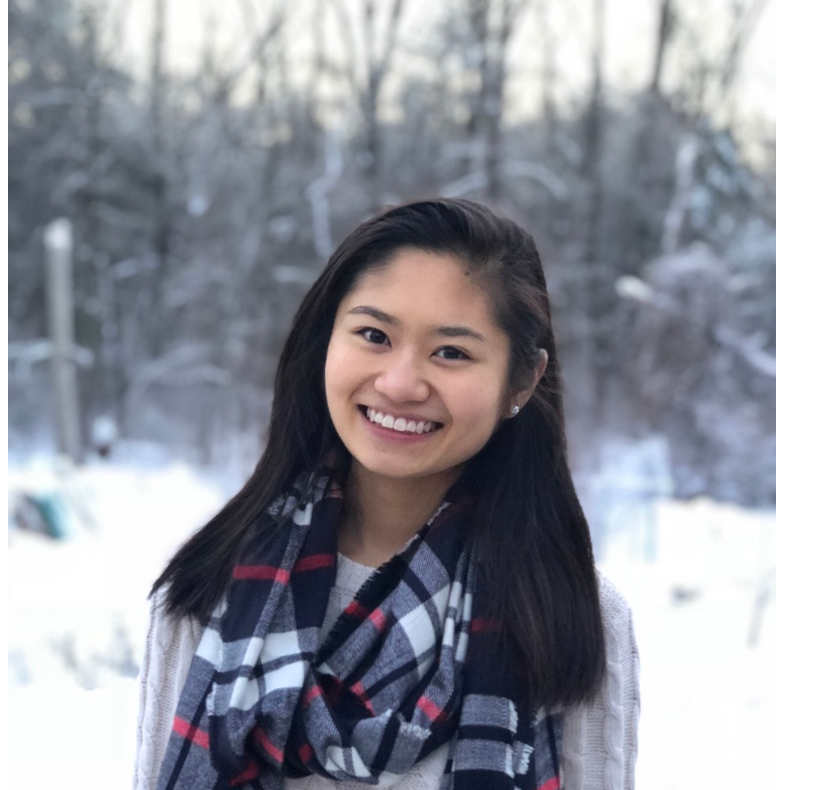
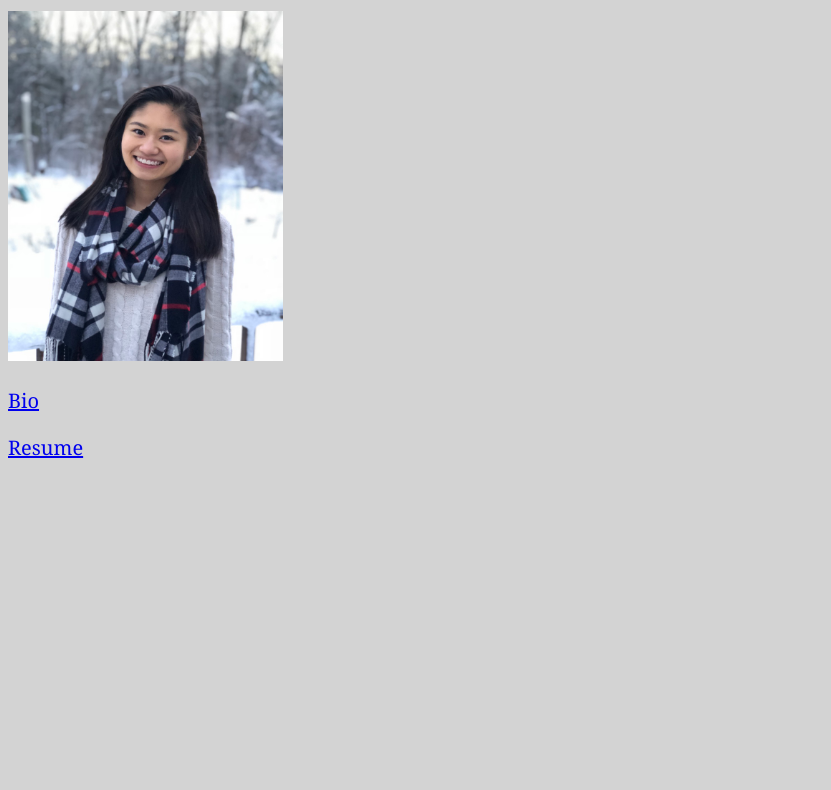
Before and after one commit to leonatu/leonatu.github.io, a plain HTML site: page index.html in a window 1280 px wide. Shown: the part 98-888 px from the top of the page, without its empty margins (0-831 px from the left). After the commit the page ends 800 px from the top, so only its background shows below. Drawn offline with Linux system fonts and the light colour scheme.

Commit message:
added stylesheet

```diff
--- a/index.html
+++ b/index.html
@@ -4,13 +4,16 @@
 
 <head>
 	<title> Personal Homepage </title>
+	<meta charset="utf-8" />
+	<link href="style.css" rel="stylesheet" />
 </head>
 
 <body>
 	<h1> Leona Tu </h1>
 
-	<p><img src="myphoto.jpg" alt="My photo"/></p>
 
+
+	<p><img src="myphoto.jpg" alt="My photo" height=350px width="275px" /></p>
 	<p><a href="bio.html"> Bio </a></p>
 	<p><a href="resume.html"> Resume </a></p>
 
--- /dev/null
+++ b/style.css
@@ -0,0 +1,5 @@
+body{
+	background-color: #D3D3D3;
+	font-family: "Georgia";
+	font-size: 20px;
+}
```
